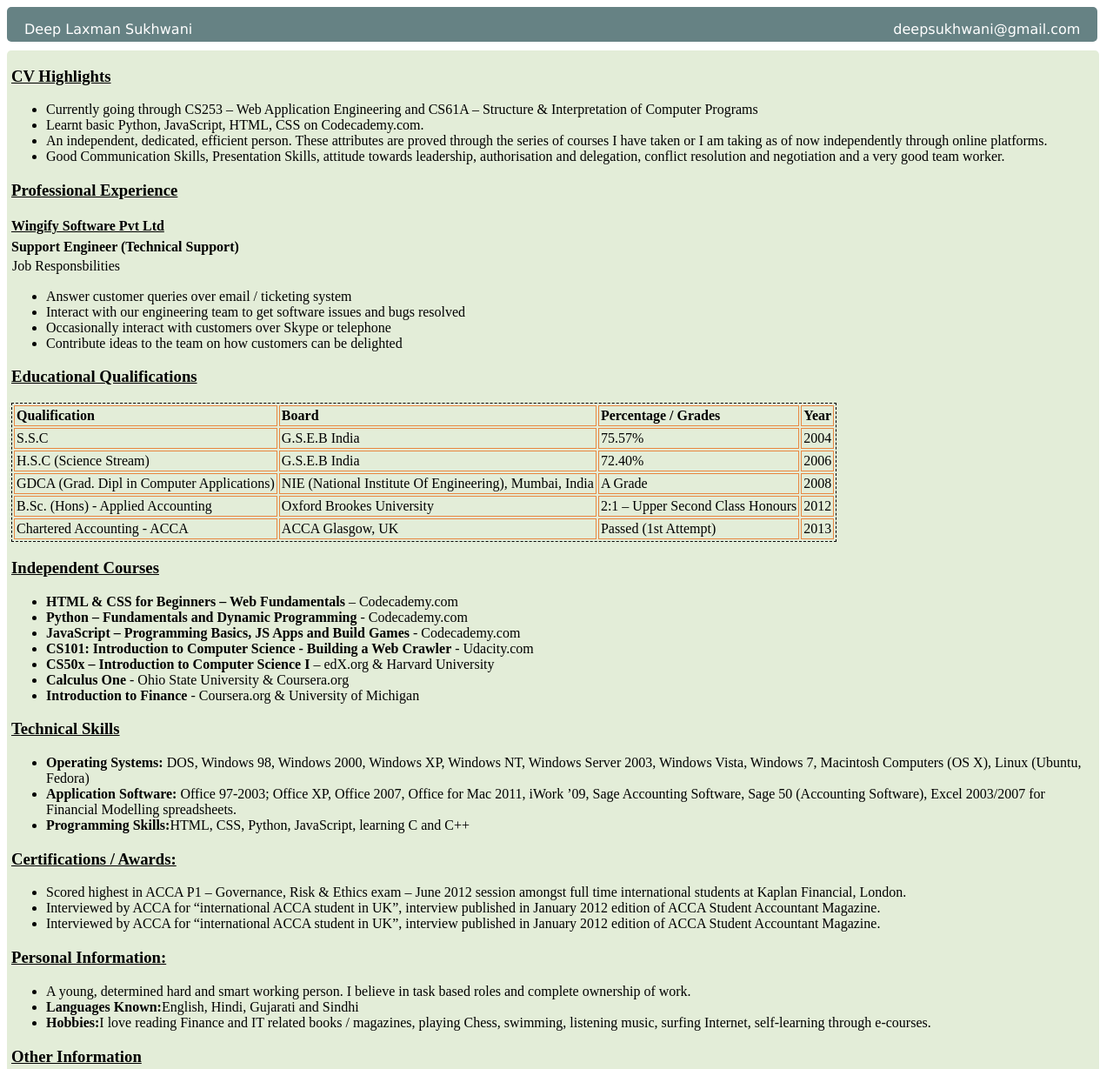
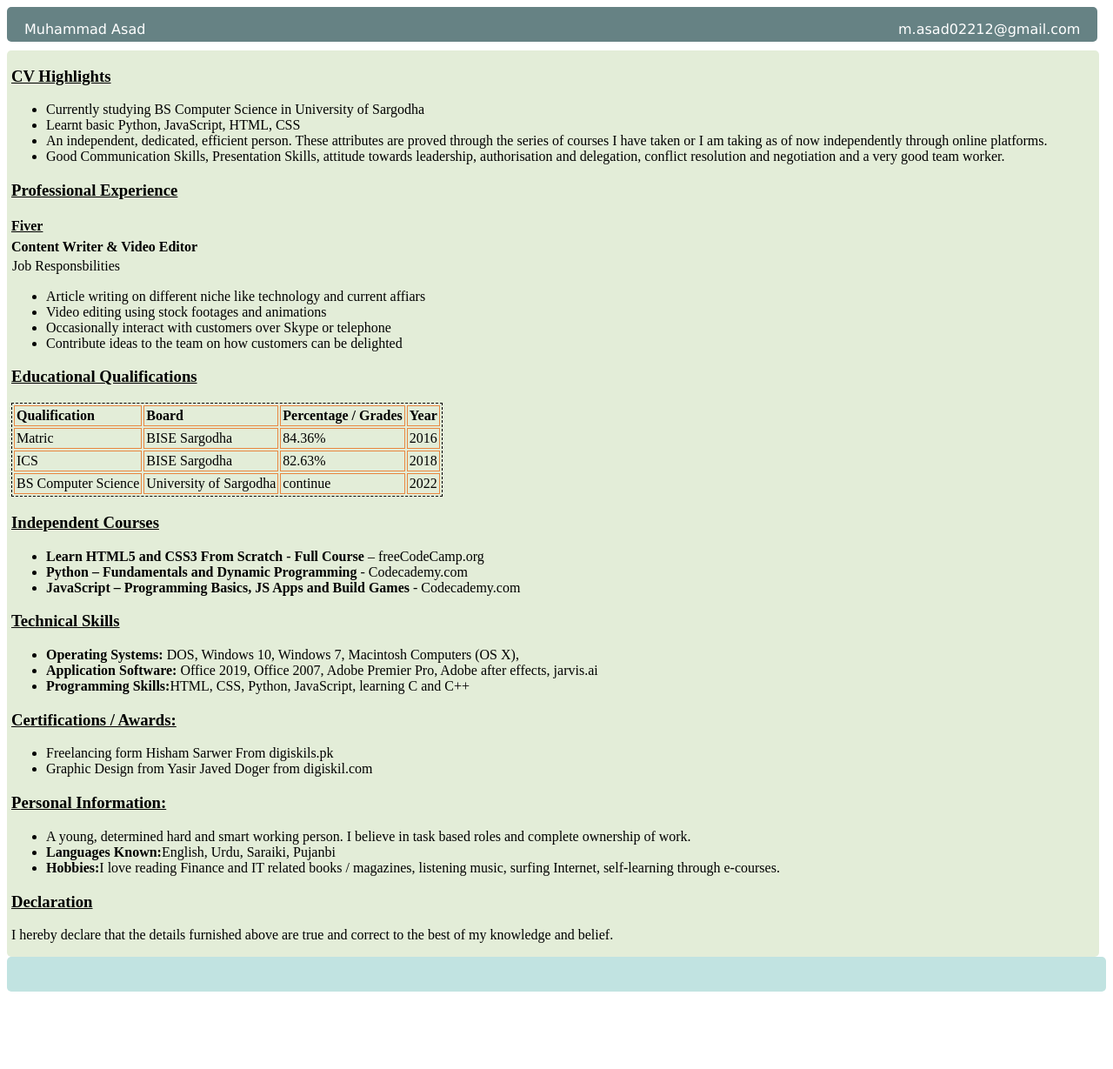
Before and after one commit to MAsadKhokhar/Advanced-Attendance-System, a plain HTML site: page index.html in a window 1280 px wide. Shown: the top 1229 px of the page at 87% size. After the commit the page ends 1148 px from the top, so only its background shows below. Drawn offline with Linux system fonts and the light colour scheme.

Commit message:
Update index.html

```diff
--- a/index.html
+++ b/index.html
@@ -132,9 +132,9 @@ td
 
 <body>
   <div id="header">
-    <p id="name">Deep Laxman Sukhwani</p>
-    <a href="mailto:deepsukhwani@gmail.com" target="_blank">
-      <p id="email">deepsukhwani@gmail.com</p>
+    <p id="name">Muhammad Asad</p>
+    <a href="mailto:m.asad02212@gmail.com" target="_blank">
+      <p id="email">m.asad02212@gmail.com</p>
     </a>
   </div>
   <div class="left">
@@ -143,20 +143,20 @@ td
     <h3>CV Highlights</h3>
     <p>
     <ul>
-      <li>Currently going through CS253 – Web Application Engineering and CS61A – Structure & Interpretation of Computer Programs</li>
-      <li>Learnt basic Python, JavaScript, HTML, CSS on Codecademy.com.</li>
+      <li>Currently studying BS Computer Science in University of Sargodha </li>
+      <li>Learnt basic Python, JavaScript, HTML, CSS</li>
       <li>An independent, dedicated, efficient person. These attributes are proved through the series of courses I have taken or I am taking as of now independently through online platforms.</li>
       <li>Good Communication Skills, Presentation Skills, attitude towards leadership, authorisation and delegation, conflict resolution and negotiation and a very good team worker.</li>
     </ul>
     </p>
     <h3>Professional Experience</h3>
-    <h4 id="company-name">Wingify Software Pvt Ltd</h4>
-    <p id="job-title"><strong>Support Engineer (Technical Support)</strong></p>
+    <h4 id="company-name">Fiver</h4>
+    <p id="job-title"><strong>Content Writer & Video Editor</strong></p>
     <p id="job-responsibilities">Job Responsbilities</p>
     <p>
     <ul>
-      <li>Answer customer queries over email / ticketing system</li>
-      <li>Interact with our engineering team to get software issues and bugs resolved</li>
+      <li>Article writing on different niche like technology and current affiars</li>
+      <li>Video editing using stock footages and animations</li>
       <li>Occasionally interact with customers over Skype or telephone</li>
       <li>Contribute ideas to the team on how customers can be delighted</li>
     </ul>
@@ -170,41 +170,31 @@ td
         <td>Year</td>
       </tr>
       <tr>
-        <td>S.S.C</td>
-        <td>G.S.E.B India</td>
-        <td>75.57%</td>
-        <td>2004</td>
+        <td>Matric</td>
+        <td>BISE Sargodha </td>
+        <td>84.36%</td>
+        <td>2016</td>
       </tr>
       <tr>
-        <td>H.S.C (Science Stream)</td>
-        <td>G.S.E.B India</td>
-        <td>72.40%</td>
-        <td>2006</td>
+        <td>ICS</td>
+        <td>BISE Sargodha </td>
+        <td>82.63%</td>
+        <td>2018</td>
       </tr>
+
       <tr>
-        <td>GDCA (Grad. Dipl in Computer Applications)</td>
-        <td>NIE (National Institute Of Engineering), Mumbai, India</td>
-        <td>A Grade</td>
-        <td>2008</td>
+        <td>BS Computer Science </td>
+        <td>University of Sargodha </td>
+        <td>continue </td>
+        <td>2022</td>
       </tr>
-      <tr>
-        <td>B.Sc. (Hons) - Applied Accounting</td>
-        <td>Oxford Brookes University</td>
-        <td>2:1 – Upper Second Class Honours</td>
-        <td>2012</td>
-      </tr>
-      <tr>
-        <td>Chartered Accounting - ACCA</td>
-        <td>ACCA Glasgow, UK</td>
-        <td>Passed (1st Attempt)</td>
-        <td>2013</td>
-      </tr>
+
     </table>
     <h3>Independent Courses</h3>
     <p>
     <ul>
       <li>
-        <span id="course-name">HTML & CSS for Beginners – Web Fundamentals</span> – Codecademy.com
+        <span id="course-name">Learn HTML5 and CSS3 From Scratch - Full Course</span> – freeCodeCamp.org
       </li>
       <li>
         <span id="course-name">Python – Fundamentals and Dynamic Programming </span> - Codecademy.com
@@ -212,27 +202,17 @@ td
       <li>
         <span id="course-name">JavaScript – Programming Basics, JS Apps and Build Games </span> - Codecademy.com
       </li>
-      <li>
-        <span id="course-name">CS101: Introduction to Computer Science - Building a Web Crawler</span> - Udacity.com
-      </li>
-      <li>
-        <span id="course-name">CS50x – Introduction to Computer Science I</span> – edX.org & Harvard University
-      </li>
-      <li>
-        <span id="course-name">Calculus One</span> - Ohio State University & Coursera.org
-      </li>
-      <li>
-        <span id="course-name">Introduction to Finance</span> - Coursera.org & University of Michigan
-      </li>
+
+
     </ul>
     <h3>Technical Skills</h3>
     <p>
     <ul>
       <li>
-        <span id="course-name">Operating Systems:</span> DOS, Windows 98, Windows 2000, Windows XP, Windows NT, Windows Server 2003, Windows Vista, Windows 7, Macintosh Computers (OS X), Linux (Ubuntu, Fedora)
+        <span id="course-name">Operating Systems:</span> DOS,  Windows 10, Windows 7, Macintosh Computers (OS X),
       </li>
       <li>
-        <span id="course-name">Application Software:</span> Office 97-2003; Office XP, Office 2007, Office for Mac 2011, iWork ’09, Sage Accounting Software, Sage 50 (Accounting Software), Excel 2003/2007 for Financial Modelling spreadsheets.
+        <span id="course-name">Application Software:</span> Office 2019, Office 2007, Adobe Premier Pro, Adobe after effects, jarvis.ai
       </li>
       <li>
         <span id="course-name">Programming Skills:</span>HTML, CSS, Python, JavaScript, learning C and C++
@@ -242,9 +222,9 @@ td
     <h3>Certifications / Awards:</h3>
     <p>
     <ul>
-      <li>Scored highest in ACCA P1 – Governance, Risk & Ethics exam – June 2012 session amongst full time international students at Kaplan Financial, London.</li>
-      <li>Interviewed by ACCA for “international ACCA student in UK”, interview published in January 2012 edition of ACCA Student Accountant Magazine.</li>
-      <li>Interviewed by ACCA for “international ACCA student in UK”, interview published in January 2012 edition of ACCA Student Accountant Magazine.</li>
+      <li>Freelancing form Hisham Sarwer From digiskils.pk</li>
+      <li>Graphic Design from Yasir Javed Doger from digiskil.com</li>
+
     </ul>
     </p>
     <h3>Personal Information:</h3>
@@ -253,26 +233,14 @@ td
       <li>
         A young, determined hard and smart working person. I believe in task based roles and complete ownership of work.
       <li>
-        <span id="course-name">Languages Known:</span>English, Hindi, Gujarati and Sindhi
+        <span id="course-name">Languages Known:</span>English, Urdu, Saraiki, Pujanbi
       </li>
       <li>
-        <span id="course-name">Hobbies:</span>I love reading Finance and IT related books / magazines, playing Chess, swimming, listening music, surfing Internet, self-learning through e-courses.
+        <span id="course-name">Hobbies:</span>I love reading Finance and IT related books / magazines,  listening music, surfing Internet, self-learning through e-courses.
       </li>
     </ul>
     </p>
-    <h3>Other Information</h3>
-    <p>
-    <ul>
-      <li>
-        <span id="course-name">Expected Salary:</span>As per company standards
-      </li>
-      <li>
-        <span id="course-name">Area of Interest:</span>Software Development, Programming, Start-ups, Coding, App Development, Technical Support, Support Engineer, Customer Happiness, Client service, Investment Banking, Corporate Finance, Hedge Funds, Mergers & Acquisitions, Analyst, Equity Research, Business Analysis
-      </li>
-      <li>
-        <span id="course-name">Joining Date:</span>Immediate
-      </li>
-    </ul>
+
     </p>
     <h3>Declaration</h3>
     <p>
```
